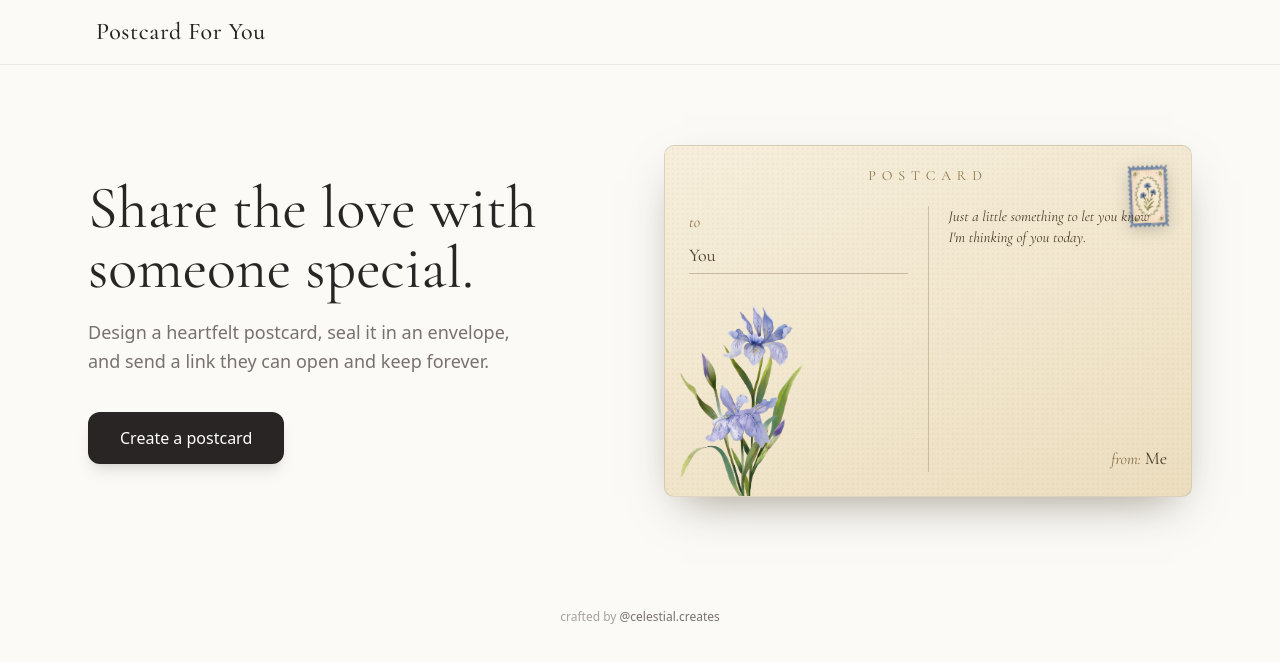
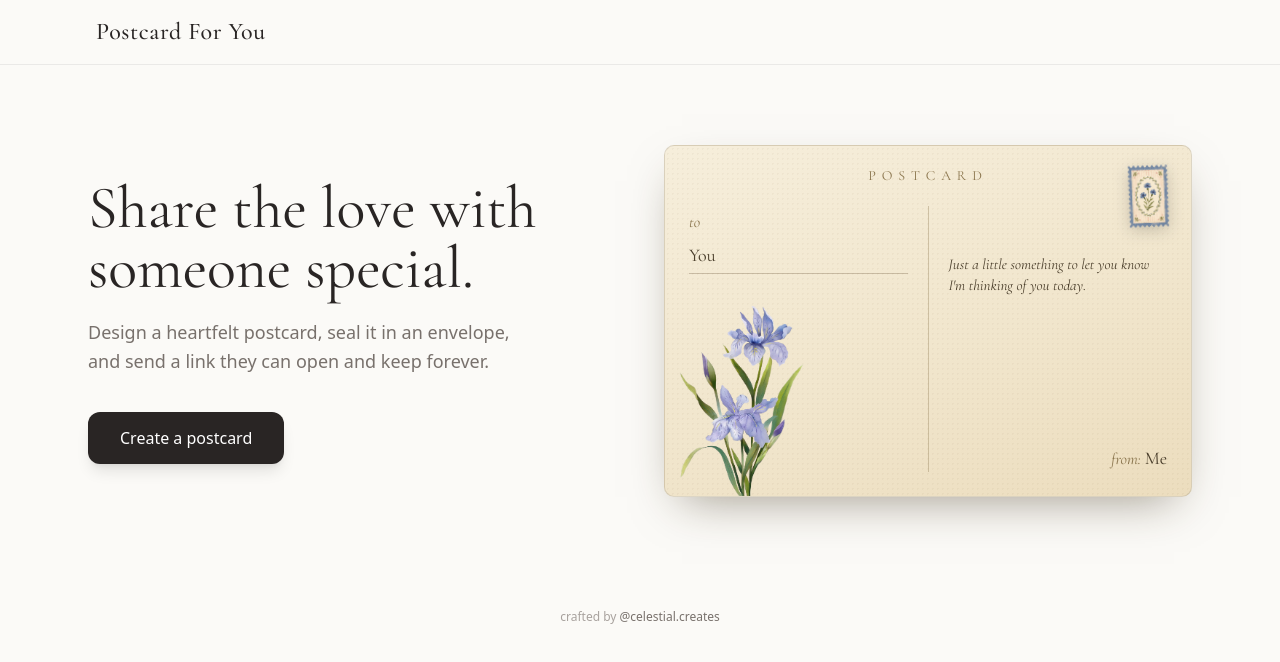
Before and after one commit to celestialnisarg-debug/think-of-you-plus, a Next.js app: page / in a window 1280 px wide. Shown: the top 662 px of the page. Built offline with nearby package versions, Linux system fonts and the light colour scheme.

Commit message:
fix: push postcard message below stamp to avoid overlap

```diff
--- a/components/Postcard.tsx
+++ b/components/Postcard.tsx
@@ -142,8 +142,8 @@ export default function Postcard({
               {/* divider */}
               <div className="w-px self-stretch bg-[#8a754d]/35" />
 
-              {/* right: message + from */}
-              <div className="relative flex flex-col">
+              {/* right: message + from (pushed down to clear the stamp) */}
+              <div className="relative flex flex-col pt-12">
                 <p className="whitespace-pre-wrap font-serif-display text-[15px] italic leading-snug text-[#4b3f2c] [overflow-wrap:anywhere]">
                   {card.message}
                 </p>
```
